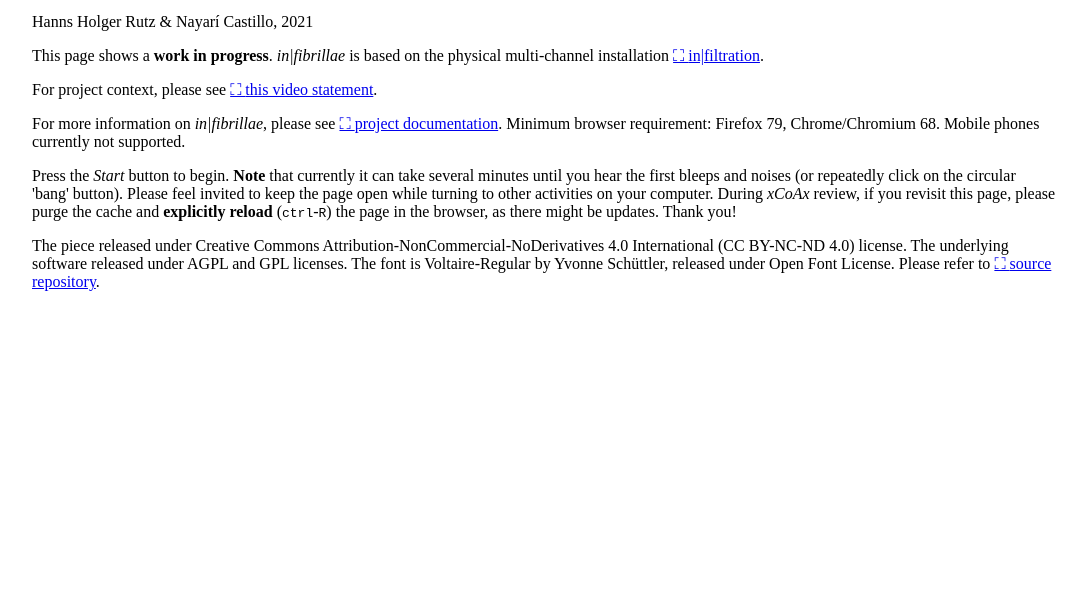
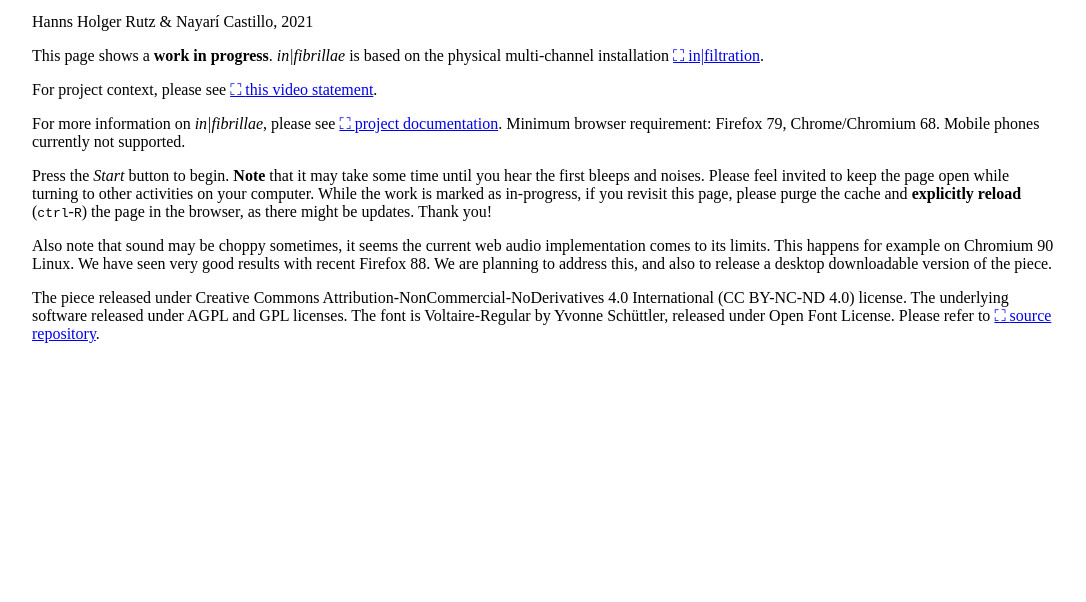
Before and after one commit to Sciss/Infibrillae, a plain HTML site: page index.html in a window 1280 px wide. Shown: the part 198-800 px from the top of the page, without its empty margins (96-1182 px from the left). Drawn offline with Linux system fonts and the light colour scheme; a script that the page names is missing.

Commit message:
automotive automotive <>

```diff
--- a/index.html
+++ b/index.html
@@ -73,6 +73,7 @@
       }
 
       #canvas {
+        outline:none;  // cf. https://stackoverflow.com/questions/3015523/remove-or-disable-focus-border-of-browser-via-javascript
       }
 
       #visual {
@@ -100,11 +101,15 @@
     see <a class="infib-ext" href="https://www.researchcatalogue.net/view/711664/1111185" target="_blank">project documentation</a>.
     Minimum browser requirement: Firefox&nbsp;79, Chrome/Chromium&nbsp;68. Mobile phones currently not supported.
 </p><p>
-    Press the <em>Start</em> button to begin. <strong>Note</strong> that currently it can take several minutes until you hear the
-    first bleeps and noises (or repeatedly click on the circular 'bang' button).
+    Press the <em>Start</em> button to begin. <strong>Note</strong> that it may take some time until you hear the
+    first bleeps and noises.
     Please feel invited to keep the page open while turning to other activities on your
-    computer. During <em>xCoAx</em> review, if you revisit this page, please purge the cache and
+    computer. While the work is marked as in-progress, if you revisit this page, please purge the cache and
     <strong>explicitly reload</strong> (<kbd>ctrl</kbd>-<kbd>R</kbd>) the page in the browser, as there might be updates. Thank you!
+</p><p>
+    Also note that sound may be choppy sometimes, it seems the current web audio implementation comes to its limits.
+    This happens for example on Chromium&nbsp;90 Linux. We have seen very good results with recent Firefox&nbsp;88.
+    We are planning to address this, and also to release a desktop downloadable version of the piece.
 </p><p>
     The piece released under Creative Commons Attribution-NonCommercial-NoDerivatives 4.0 International (CC BY-NC-ND 4.0)
     license. The underlying software released under AGPL and GPL licenses. The font is Voltaire-Regular by
@@ -112,7 +117,8 @@
     Please refer to
     <a class="infib-ext" href="https://github.com/Sciss/Infibrillae" target="_blank">source repository</a>.
 </p>
-<div id="visual"><canvas id="canvas" width="400" height="400"></canvas></div>
+<!-- cf. https://stackoverflow.com/questions/12886286/addeventlistener-for-keydown-on-canvas -->
+<div id="visual"><canvas id="canvas" width="400" height="400" tabindex='1'></canvas></div>
 <div id="piece"></div>
 <!--
 <div id='controls'>
```
Also changed, not shown: notes/Crashes.txt, 10 other files.
